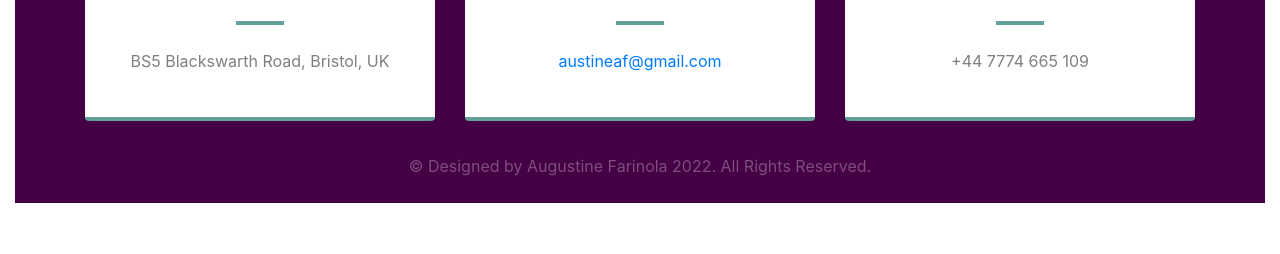
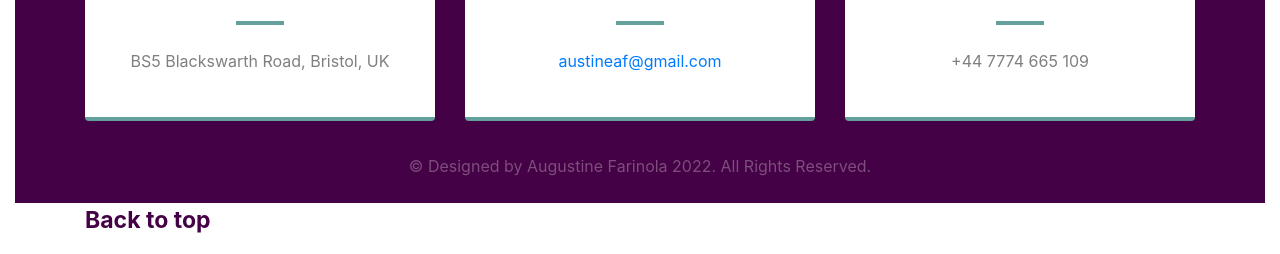
Before and after one commit to Sagaust/Augustine_Bootstrap_Portfolio, a plain HTML site: page index.html in a window 1280 px wide. Shown: the part 2864-3118 px from the top of the page. Before the commit the page ends 3067 px from the top, so only its background shows below. Drawn offline with nearby package versions, Linux system fonts and the light colour scheme.

Commit message:
I added a 'back to top' navigation after the footer to help user get back to the beginning easily

```diff
--- a/css/style.css
+++ b/css/style.css
@@ -183,7 +183,11 @@ footer ul li a:hover, footer ul li a:focus, footer ul li a:active, footer ul li
     background-color: rgb(69, 1, 69) !important;
 }
 
-#twitter{
-    background-image:url(../images/linkedin.png);
-    color:red;
+#back {
+  color: rgb(69, 1, 69) !important;
+  text-decoration: none;
+  background-color: transparent;
+  font-size: larger;
+  font-weight: bold;
+  text-align: right;
 }
--- a/index.html
+++ b/index.html
@@ -247,7 +247,12 @@
 
     </div>
 </footer>
-        </div>
+
+<div class="container">
+    <p class="pull-xs-right">
+        <a   id="back" href="#">Back to top</a>
+    </p>
+</div>
 
 
     <!-- Optional JavaScript -->
```
